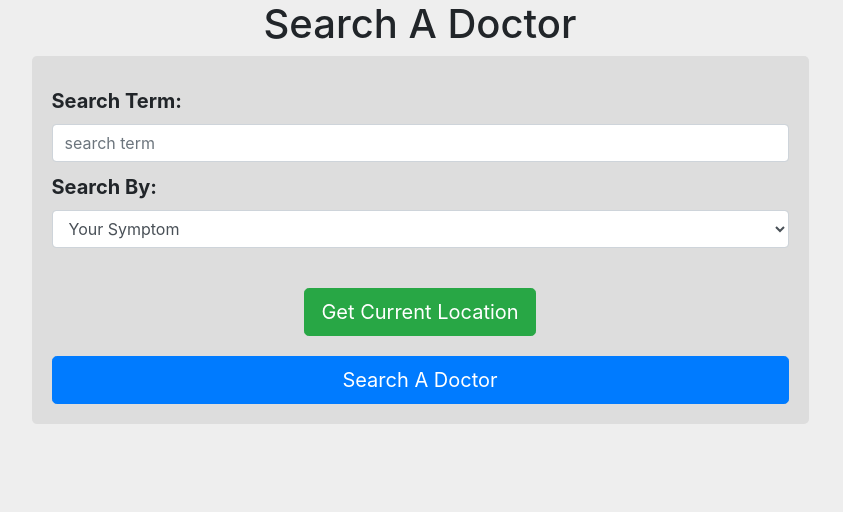
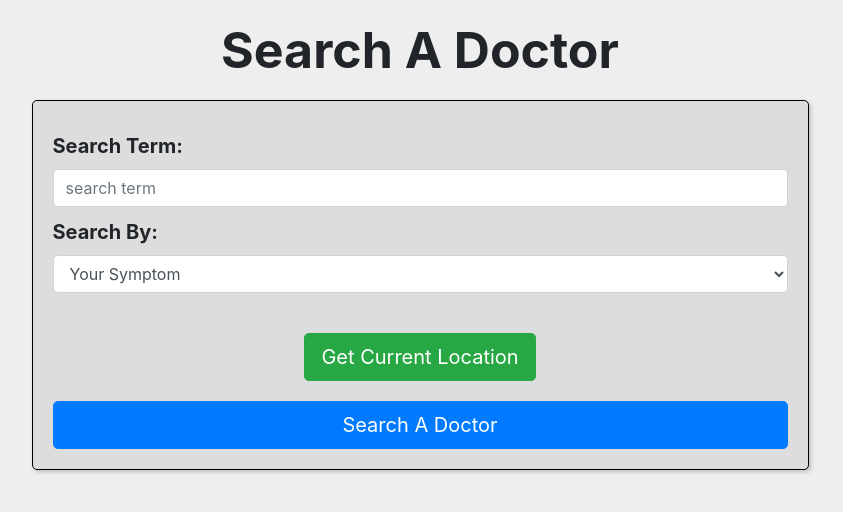
Before and after one commit to jamisoncozart/Search-A-Doctor, a website built with webpack: page src/index.html in a window 1280 px wide. Shown: the whole page, without its empty margins (220-1063 px from the left). Built offline with nearby package versions, Linux system fonts and the light colour scheme.

Commit message:
Add box shadow to boxes cards

```diff
--- a/src/styles.css
+++ b/src/styles.css
@@ -1,6 +1,12 @@
 body {
   background-color: #eee;
   text-align: center;
+}
+
+h1 {
+  margin: 20px;
+  font-size: 50px;
+  font-weight: bold;
 }
 
 .sudoForm {
@@ -10,6 +16,8 @@ body {
   text-align: left;
   padding: 20px;
   border-radius: 5px;
+  border: 1px solid black;
+  box-shadow: 2px 2px 4px rgba(0,0,0,0.2);
 }
 
 label {
@@ -25,6 +33,7 @@ button {
 /* Doctors Section */
 #doctors div.doctor {
   margin: 20px 0;
+  box-shadow: 4px 4px 8px rgba(0,0,0,0.2);
 }
 
 #doctors img {
```
